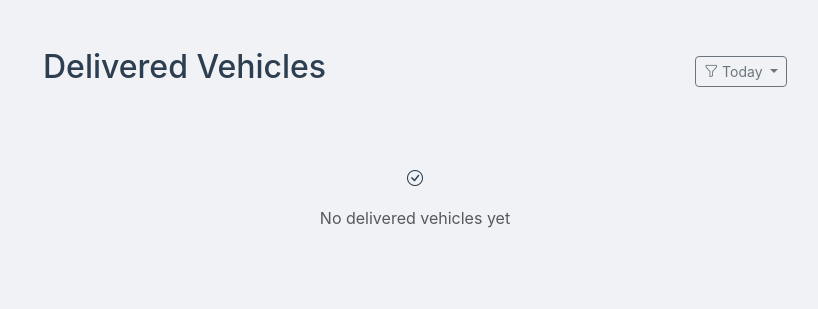
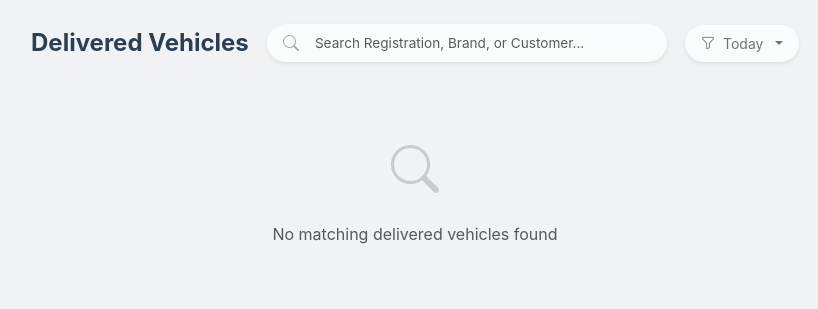
Before and after one commit to Irshaduu/formula-d-workshop, a Django app: page /delivered/ in a window 1280 px wide. Shown: the part 60-369 px from the top of the page, without its empty margins (225-1043 px from the left). Run offline with Django 5.2, Linux system fonts and the light colour scheme; a user stored in the database is signed in; data comes from the database, SQL or seed files in the repository.

Commit message:
Optimize Delivered Vehicles: AJAX live-search, partial rendering, and UI refinements

```diff
--- a/workshop/templates/workshop/delivered/delivered_list.html
+++ b/workshop/templates/workshop/delivered/delivered_list.html
@@ -3,48 +3,53 @@
 {% block title %}Delivered Vehicles{% endblock %}
 
 {% block content %}
-<div class="container mt-4">
-    <div class="d-flex justify-content-between align-items-center mb-4">
-        <h2>Delivered Vehicles</h2>
-        <div class="d-flex gap-2 align-items-center">
+<div class="inventory-dark-wrapper" style="background: transparent; padding: 0;">
+    <div class="d-flex justify-content-between align-items-center mb-4 gap-3">
+        <h1 class="mb-0 fw-bold h4">Delivered Vehicles</h1>
+
+        <!-- Tiny Search -->
+        <div class="flex-grow-1" style="max-width: 400px;">
+            <div class="position-relative">
+                <i class="bi bi-search position-absolute top-50 start-0 translate-middle-y ms-3 text-muted opacity-50"></i>
+                <input type="text" id="deliveredSearch" class="form-control form-control-lg border-0 shadow-sm ps-5"
+                    placeholder="Search Registration, Brand, or Customer..."
+                    style="border-radius: 999px; background: var(--color-card); font-size: 0.85rem;"
+                    value="{{ q }}">
+            </div>
+        </div>
+
+        <div class="d-flex gap-2">
             <!-- Date Filter Dropdown -->
             <div class="dropdown">
-                <button class="btn btn-sm btn-outline-secondary dropdown-toggle" type="button"
-                    data-bs-toggle="dropdown">
+                <button class="btn btn-sm btn-outline-secondary dropdown-toggle d-flex align-items-center gap-2 px-3 py-2 border-0 shadow-sm" type="button"
+                    data-bs-toggle="dropdown" style="border-radius: 999px; background: var(--color-card);">
                     <i class="bi bi-funnel"></i>
+                    <span id="filterLabel">
                         {% if filter_type == 'today' %}Today
                         {% elif filter_type == 'week' %}1 Week
                         {% elif filter_type == 'month' %}1 Month
                         {% elif filter_type == 'year' %}1 Year
                         {% elif filter_type == 'custom' %}Custom
                         {% else %}All{% endif %}
+                    </span>
                 </button>
-                <ul class="dropdown-menu dropdown-menu-end">
-                    <li><a class="dropdown-item {% if filter_type == 'today' %}active{% endif %}"
-                            href="?filter=today">Today</a></li>
-                    <li><a class="dropdown-item {% if filter_type == 'week' %}active{% endif %}" href="?filter=week">1
-                            Week</a></li>
-                    <li><a class="dropdown-item {% if filter_type == 'month' %}active{% endif %}" href="?filter=month">1
-                            Month</a></li>
-                    <li><a class="dropdown-item {% if filter_type == 'year' %}active{% endif %}" href="?filter=year">1
-                            Year</a></li>
-                    <li><a class="dropdown-item {% if filter_type == 'all' %}active{% endif %}"
-                            href="?filter=all">All</a></li>
+                <ul class="dropdown-menu dropdown-menu-end shadow-lg border-0 mt-2" style="border-radius: 16px;">
+                    <li><a class="dropdown-item py-2 px-3 {% if filter_type == 'today' %}active{% endif %}" href="?filter=today">Today</a></li>
+                    <li><a class="dropdown-item py-2 px-3 {% if filter_type == 'week' %}active{% endif %}" href="?filter=week">1 Week</a></li>
+                    <li><a class="dropdown-item py-2 px-3 {% if filter_type == 'month' %}active{% endif %}" href="?filter=month">1 Month</a></li>
+                    <li><a class="dropdown-item py-2 px-3 {% if filter_type == 'year' %}active{% endif %}" href="?filter=year">1 Year</a></li>
+                    <li><a class="dropdown-item py-2 px-3 {% if filter_type == 'all' %}active{% endif %}" href="?filter=all">All</a></li>
+                    <li><hr class="dropdown-divider mx-3"></li>
                     <li>
-                        <hr class="dropdown-divider">
+                        <a class="dropdown-item py-2 px-3 {% if filter_type == 'custom' %}active{% endif %}" href="#" onclick="toggleCustomDatePicker(event)">Custom Range</a>
                     </li>
-                    <li>
-                        <a class="dropdown-item {% if filter_type == 'custom' %}active{% endif %}" href="#"
-                            onclick="toggleCustomDatePicker(event)">Custom</a>
-                    </li>
-                    <li id="customDatePicker"
-                        style="display: {% if filter_type == 'custom' %}block{% else %}none{% endif %};">
+                    <li id="customDatePicker" style="display: {% if filter_type == 'custom' %}block{% else %}none{% endif %};">
                         <div class="px-3 py-2">
-                            <form method="get" class="d-flex flex-column gap-2">
+                            <form method="get" class="d-flex flex-column gap-2" onsubmit="handleCustomDate(event)">
                                 <input type="hidden" name="filter" value="custom">
-                                <input type="date" name="start_date" class="form-control form-control-sm" required>
-                                <input type="date" name="end_date" class="form-control form-control-sm" required>
-                                <button type="submit" class="btn btn-primary btn-sm">Apply</button>
+                                <input type="date" name="start_date" id="start_date" class="form-control form-control-sm" required>
+                                <input type="date" name="end_date" id="end_date" class="form-control form-control-sm" required>
+                                <button type="submit" class="btn btn-primary btn-sm rounded-pill">Apply</button>
                             </form>
                         </div>
                     </li>
@@ -53,101 +58,158 @@
         </div>
     </div>
 
-    {% if delivered_jobcards %}
-    <div class="row g-3">
-        {% for jobcard in delivered_jobcards %}
-        <div class="col-12 col-md-6 col-lg-4">
-            <div class="card shadow-sm border-0 hover-up">
-                <div class="card-body">
-                    <h5 class="card-title">{{ jobcard.brand_name }} {{ jobcard.model_name }}</h5>
-                    <p class="mb-2">
-                        <span class="badge reg-badge">{{ jobcard.registration_number }}</span>
-                    </p>
-                    <p class="text-muted small mb-2">
-                        <i class="bi bi-person"></i> {{ jobcard.customer_name|default:"No name" }}
-                    </p>
-                    <p class="text-muted small mb-3">
-                        <i class="bi bi-calendar-check"></i> Delivered: {{ jobcard.discharged_date|date:"d M Y" }}
-                    </p>
-
-                    <div class="d-flex gap-2">
-                        <a href="{% url 'jobcard_edit' jobcard.pk %}" class="btn btn-sm btn-outline-primary flex-fill">
-                            <i class="bi bi-eye"></i> View
-                        </a>
-                        <form method="post" action="{% url 'undo_delivered' jobcard.pk %}" class="flex-fill">
-                            {% csrf_token %}
-                            <button type="submit" class="btn btn-sm btn-outline-secondary w-100"
-                                onclick="return confirm('Move this car back to active workshop?');">
-                                <i class="bi bi-arrow-counterclockwise"></i> Undo
-                            </button>
-                        </form>
+    <!-- Results Container -->
+    <div id="resultsContainer">
+        {% include "workshop/delivered/delivered_list_partial.html" %}
     </div>
-                </div>
-            </div>
-        </div>
-        {% endfor %}
-    </div>
-
-    <!-- Pagination Controls -->
-    {% if delivered_jobcards.has_other_pages %}
-    <div class="mt-4 d-flex justify-content-center">
-        <nav>
-            <ul class="pagination pagination-sm mb-0 shadow-sm">
-                <!-- PREV BUTTON -->
-                {% if delivered_jobcards.has_previous %}
-                <li class="page-item">
-                    <a class="page-link text-primary" href="?page={{ delivered_jobcards.previous_page_number }}{% if filter_type %}&filter={{ filter_type }}{% endif %}{% if request.GET.start_date %}&start_date={{ request.GET.start_date }}{% endif %}{% if request.GET.end_date %}&end_date={{ request.GET.end_date }}{% endif %}">&laquo; Prev</a>
-                </li>
-                {% else %}
-                <li class="page-item disabled"><span class="page-link">&laquo; Prev</span></li>
-                {% endif %}
-
-                <!-- CURRENT PAGE -->
-                <li class="page-item disabled"><span class="page-link text-muted fw-bold">Page {{ delivered_jobcards.number }} of {{ delivered_jobcards.paginator.num_pages }}</span></li>
-
-                <!-- NEXT BUTTON -->
-                {% if delivered_jobcards.has_next %}
-                <li class="page-item">
-                    <a class="page-link text-primary" href="?page={{ delivered_jobcards.next_page_number }}{% if filter_type %}&filter={{ filter_type }}{% endif %}{% if request.GET.start_date %}&start_date={{ request.GET.start_date }}{% endif %}{% if request.GET.end_date %}&end_date={{ request.GET.end_date }}{% endif %}">Next &raquo;</a>
-                </li>
-                {% else %}
-                <li class="page-item disabled"><span class="page-link">Next &raquo;</span></li>
-                {% endif %}
-            </ul>
-        </nav>
-    </div>
-    {% endif %}
-
-    {% else %}
-    <div class="text-center py-5">
-        <i class="bi bi-check-circle empty-state-icon"></i>
-        <p class="text-muted mt-3">No delivered vehicles yet</p>
-    </div>
-    {% endif %}
 </div>
 
 <script>
+    document.addEventListener('DOMContentLoaded', function () {
+        const input = document.getElementById('deliveredSearch');
+        const resultsContainer = document.getElementById('resultsContainer');
+        let currentFilter = '{{ filter_type }}';
+        let debounceTimer;
+
+        function updateResults(q, page = 1) {
+            const url = new URL(window.location.href);
+            url.searchParams.set('q', q);
+            url.searchParams.set('filter', currentFilter);
+            url.searchParams.set('page', page);
+
+            // Preserve custom date range if active
+            if (currentFilter === 'custom') {
+                const startDate = document.getElementById('start_date').value;
+                const endDate = document.getElementById('end_date').value;
+                if (startDate) url.searchParams.set('start_date', startDate);
+                if (endDate) url.searchParams.set('end_date', endDate);
+            } else {
+                url.searchParams.delete('start_date');
+                url.searchParams.delete('end_date');
+            }
+
+            // Update Label text
+            const labelMap = {
+                'today': 'Today',
+                'week': '1 Week',
+                'month': '1 Month',
+                'year': '1 Year',
+                'all': 'All',
+                'custom': 'Custom Range'
+            };
+            const label = document.getElementById('filterLabel');
+            if (label && labelMap[currentFilter]) {
+                label.textContent = labelMap[currentFilter];
+            }
+
+            // Sync Dropdown Active Class
+            document.querySelectorAll('.dropdown-menu a.dropdown-item').forEach(item => {
+                const href = item.getAttribute('href');
+                if (href && href.includes('filter=')) {
+                    const params = new URLSearchParams(href.split('?')[1]);
+                    if (params.get('filter') === currentFilter) {
+                        item.classList.add('active');
+                    } else {
+                        item.classList.remove('active');
+                    }
+                }
+            });
+
+            fetch(url, {
+                headers: { 'X-Requested-With': 'XMLHttpRequest' }
+            })
+            .then(res => res.text())
+            .then(html => {
+                const parser = new DOMParser();
+                const doc = parser.parseFromString(html, 'text/html');
+                const newContent = doc.body.innerHTML;
+                resultsContainer.innerHTML = newContent;
+
+                // Update URL without reload
+                window.history.pushState({}, '', url);
+            })
+            .catch(err => console.error('Search error:', err));
+        }
+
+        input.addEventListener('input', function() {
+            clearTimeout(debounceTimer);
+            debounceTimer = setTimeout(() => {
+                updateResults(this.value);
+            }, 300);
+        });
+
+        // Handle pagination clicks within the partial
+        resultsContainer.addEventListener('click', function(e) {
+            const link = e.target.closest('.page-link');
+            if (link && !link.parentElement.classList.contains('disabled')) {
+                e.preventDefault();
+                const url = new URL(link.href);
+                const page = url.searchParams.get('page');
+                const q = input.value || ''; // Get current search query
+                updateResults(q, page);
+                window.scrollTo({ top: 0, behavior: 'smooth' });
+            }
+        });
+
+        // Update currentFilter when filter dropdown items are clicked
+        document.querySelectorAll('.dropdown-menu a.dropdown-item').forEach(item => {
+            item.addEventListener('click', function(e) {
+                const href = this.getAttribute('href');
+                if (href && href.includes('filter=')) {
+                    const params = new URLSearchParams(href.split('?')[1]);
+                    const newFilter = params.get('filter');
+
+                    if (newFilter && newFilter !== 'custom') {
+                        e.preventDefault();
+                        currentFilter = newFilter;
+                        updateResults(input.value);
+                    }
+                }
+            });
+        });
+    });
+
     function toggleCustomDatePicker(event) {
         event.preventDefault();
         const picker = document.getElementById('customDatePicker');
         picker.style.display = (picker.style.display === 'none') ? 'block' : 'none';
     }
+
+    function handleCustomDate(event) {
+        event.preventDefault();
+        const startDate = document.getElementById('start_date').value;
+        const endDate = document.getElementById('end_date').value;
+
+        if (startDate && endDate) {
+            currentFilter = 'custom';
+            // Explicitly call updateResults with current search and dates
+            updateResults(document.getElementById('deliveredSearch').value, 1);
+
+            // Close the dropdown (Bootstrap 5 way)
+            const dropdown = bootstrap.Dropdown.getInstance(document.querySelector('.dropdown-toggle'));
+            if (dropdown) dropdown.hide();
+        }
+    }
 </script>
 
 <style>
-    /* Light mode fixes - add visible borders */
     .card {
         border: 1px solid var(--color-border) !important;
+        transition: transform 0.2s, box-shadow 0.2s;
+        border-radius: 16px;
     }
-
-    /* Registration badge - ensure visibility in all modes */
+    .hover-up:hover {
+        transform: translateY(-4px);
+        box-shadow: 0 8px 24px rgba(0,0,0,0.12) !important;
+    }
     .reg-badge {
         background-color: var(--color-primary) !important;
         color: white !important;
-        border: 2px solid var(--color-primary) !important;
-        padding: 0.35rem 0.75rem !important;
+        padding: 0.25rem 0.6rem !important;
         font-weight: 700 !important;
-        letter-spacing: 1px !important;
+        font-size: 0.75rem !important;
+        letter-spacing: 0.5px !important;
+        border-radius: 6px;
     }
 </style>
 {% endblock %}
--- /dev/null
+++ b/workshop/templates/workshop/delivered/delivered_list_partial.html
@@ -0,0 +1,80 @@
+{% load static %}
+
+{% if delivered_jobcards %}
+<div class="row g-3">
+    {% for jobcard in delivered_jobcards %}
+    <div class="col-12 col-md-6 col-lg-4">
+        <div class="card shadow-sm border-0 hover-up">
+            <div class="card-body">
+                <h6 class="card-title fw-bold mb-2">{{ jobcard.brand_name }} {{ jobcard.model_name }}</h6>
+                <p class="mb-2">
+                    <span class="badge reg-badge">{{ jobcard.registration_number }}</span>
+                </p>
+                <div class="text-muted small mb-1">
+                    <i class="bi bi-person me-1"></i> {{ jobcard.customer_name|default:"No name" }}
+                </div>
+                <div class="text-muted small mb-3">
+                    <i class="bi bi-calendar-check me-1"></i> Delivered: {{ jobcard.discharged_date|date:"d M Y" }}
+                </div>
+
+                <div class="d-flex gap-2">
+                    <a href="{% url 'jobcard_edit' jobcard.pk %}" class="btn btn-sm btn-outline-primary flex-fill">
+                        <i class="bi bi-eye"></i> View
+                    </a>
+                    <form method="post" action="{% url 'undo_delivered' jobcard.pk %}" class="flex-fill">
+                        {% csrf_token %}
+                        <button type="submit" class="btn btn-sm btn-outline-secondary w-100"
+                            onclick="return confirm('Move this car back to active workshop?');">
+                            <i class="bi bi-arrow-counterclockwise"></i> Undo
+                        </button>
+                    </form>
+                </div>
+            </div>
+        </div>
+    </div>
+    {% endfor %}
+</div>
+
+<!-- Pagination Controls -->
+{% if delivered_jobcards.has_other_pages %}
+<div class="mt-4 d-flex justify-content-center">
+    <nav>
+        <ul class="pagination pagination-sm mb-0 shadow-sm">
+            <!-- PREV BUTTON -->
+            {% if delivered_jobcards.has_previous %}
+            <li class="page-item">
+                <a class="page-link text-primary" href="?page={{ delivered_jobcards.previous_page_number }}{% if filter_type %}&filter={{ filter_type }}{% endif %}{% if q %}&q={{ q }}{% endif %}{% if request.GET.start_date %}&start_date={{ request.GET.start_date }}{% endif %}{% if request.GET.end_date %}&end_date={{ request.GET.end_date }}{% endif %}">&laquo; Prev</a>
+            </li>
+            {% else %}
+            <li class="page-item disabled"><span class="page-link">&laquo; Prev</span></li>
+            {% endif %}
+
+            <!-- CURRENT PAGE -->
+            <li class="page-item disabled">
+                <span class="page-link text-muted fw-bold">
+                    {{ delivered_jobcards.number }} / {{ delivered_jobcards.paginator.num_pages }}
+                </span>
+            </li>
+
+            <!-- NEXT BUTTON -->
+            {% if delivered_jobcards.has_next %}
+            <li class="page-item">
+                <a class="page-link text-primary" href="?page={{ delivered_jobcards.next_page_number }}{% if filter_type %}&filter={{ filter_type }}{% endif %}{% if q %}&q={{ q }}{% endif %}{% if request.GET.start_date %}&start_date={{ request.GET.start_date }}{% endif %}{% if request.GET.end_date %}&end_date={{ request.GET.end_date }}{% endif %}">Next &raquo;</a>
+            </li>
+            {% else %}
+            <li class="page-item disabled"><span class="page-link">Next &raquo;</span></li>
+            {% endif %}
+        </ul>
+    </nav>
+</div>
+{% endif %}
+
+{% else %}
+<div class="text-center py-5">
+    <i class="bi bi-search text-muted opacity-25" style="font-size: 3rem;"></i>
+    <p class="text-muted mt-3">No matching delivered vehicles found</p>
+    {% if q %}
+    <button onclick="document.getElementById('deliveredSearch').value=''; document.getElementById('deliveredSearch').dispatchEvent(new Event('input'));" class="btn btn-sm btn-link text-primary">Clear Search</button>
+    {% endif %}
+</div>
+{% endif %}
--- a/workshop/views.py
+++ b/workshop/views.py
@@ -299,21 +299,26 @@ def jobcard_delete(request, pk):
 @office_required
 def delivered_list(request):
     """
-    Show delivered vehicles with date range filtering.
-    Default: Today's deliveries
-    Options: today, week, month, year, all, custom
+    Show delivered vehicles with date range filtering and AJAX search.
     """
     from datetime import date, timedelta
 
-    # Get filter parameter (default to 'today')
-    filter_type = request.GET.get('filter', 'today')
-
-    # Base queryset
+    # 1. Base Query
     delivered_jobcards = JobCard.objects.filter(delivered=True).order_by('-discharged_date')
 
-    # Apply date filters
+    # 2. Apply AJAX Search Filters (Registration, Customer, Brand, Model)
+    q = request.GET.get('q', '').strip()
+    if q:
+        delivered_jobcards = delivered_jobcards.filter(
+            Q(registration_number__icontains=q) |
+            Q(customer_name__icontains=q) |
+            Q(brand_name__icontains=q) |
+            Q(model_name__icontains=q)
+        )
+
+    # 3. Apply Date Filters
+    filter_type = request.GET.get('filter', 'today')
     today = date.today()
-
     if filter_type == 'today':
         delivered_jobcards = delivered_jobcards.filter(discharged_date=today)
     elif filter_type == 'week':
@@ -333,16 +338,23 @@ def delivered_list(request):
                 discharged_date__gte=start_date,
                 discharged_date__lte=end_date
             )
-    # 'all' - no filtering
 
-    paginator = Paginator(delivered_jobcards, 21)  # Show 21 deliveries per page (perfect 3-column grid)
+    # 4. Pagination
+    paginator = Paginator(delivered_jobcards, 21)
     page_number = request.GET.get('page')
     page_obj = paginator.get_page(page_number)
 
-    return render(request, 'workshop/delivered/delivered_list.html', {
+    context = {
         'delivered_jobcards': page_obj,
         'filter_type': filter_type,
-    })
+        'q': q,
+    }
+
+    # 5. AJAX Return Partial
+    if request.headers.get('x-requested-with') == 'XMLHttpRequest':
+        return render(request, 'workshop/delivered/delivered_list_partial.html', context)
+
+    return render(request, 'workshop/delivered/delivered_list.html', context)
 
 @office_required
 def mark_delivered(request, pk):
```
Lines whose indentation alone changed are shown as unchanged.
